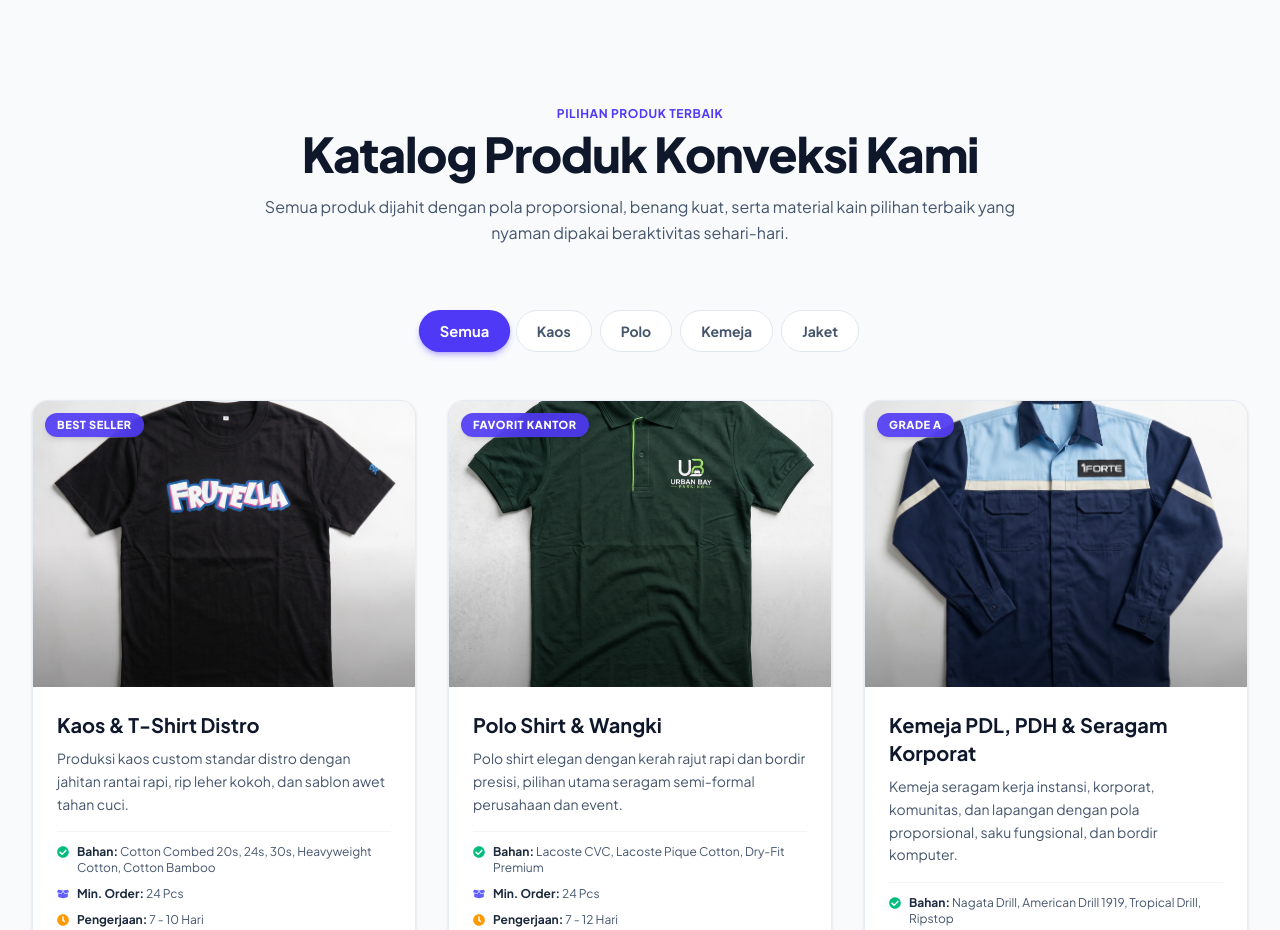
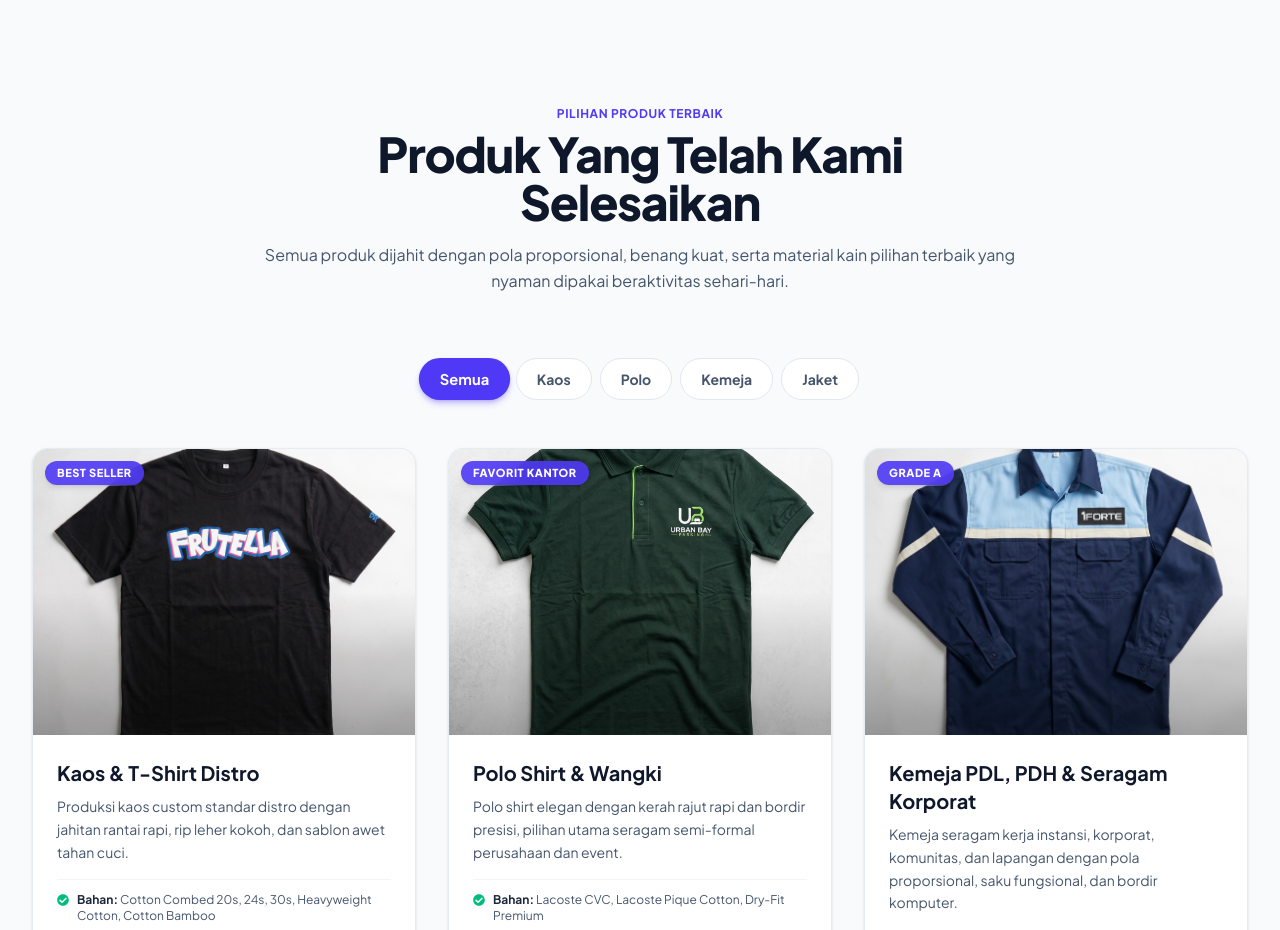
Before and after one commit to adityanhh/konveksi-april, a Next.js app in the folder konveksi-april/: page / in a window 1280 px wide. Shown: the part 880-1810 px from the top of the page. Built offline with nearby package versions, Linux system fonts and the light colour scheme; no server answers.

Commit message:
fix: update

```diff
--- a/konveksi-april/src/app/page.js
+++ b/konveksi-april/src/app/page.js
@@ -127,7 +127,7 @@
             Pilihan Produk Terbaik
           </span>
           <h2 className="text-3xl sm:text-4xl lg:text-5xl font-black text-slate-900 tracking-tight">
-            Katalog Produk Konveksi Kami
+            Produk Yang Telah Kami Selesaikan
           </h2>
           <p className="mt-4 text-slate-600 text-sm sm:text-base leading-relaxed">
             Semua produk dijahit dengan pola proporsional, benang kuat, serta material kain pilihan terbaik yang nyaman dipakai beraktivitas sehari-hari.
```
